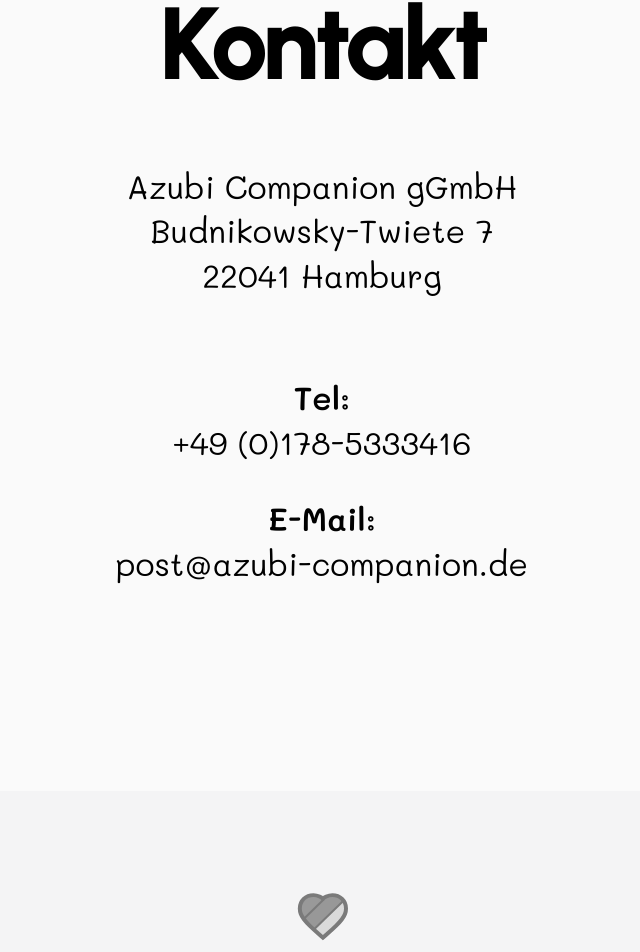
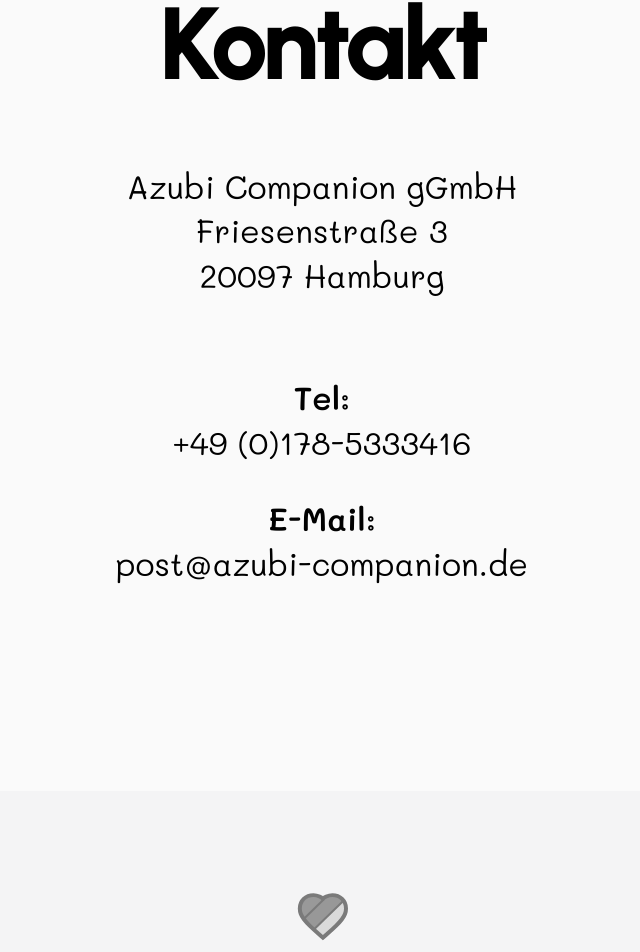
Before and after one commit to tmonzel/ac-app, a SvelteKit app: page / in a window 1280 px wide. Shown: the part 10785-11737 px from the top of the page, without its empty margins (318-958 px from the left). Built offline with nearby package versions, Linux system fonts and the light colour scheme.

Commit message:
Change company address

```diff
--- a/src/lib/sections/ContactSection.svelte
+++ b/src/lib/sections/ContactSection.svelte
@@ -8,8 +8,8 @@
 			<h1 class="mb-12 main-headline hl-font">Kontakt</h1>
 			<h2 class="text-xl mb-12 lead-font mx-5">
 				Azubi Companion gGmbH<br />
-				Budnikowsky-Twiete 7<br />
-				22041 Hamburg
+				Friesenstraße 3<br />
+				20097 Hamburg
 			</h2>
 		</header>
 
--- a/src/routes/datenschutz/+page.svelte
+++ b/src/routes/datenschutz/+page.svelte
@@ -72,7 +72,7 @@
 			</h2>
 			<p class="mb-5">
 				Verantwortlicher für die Datenverarbeitung beim Besuch und der Nutzung dieser Internetseite
-				ist:<br /><br />Azubi Companion gGmbH <br />Budnikowsky-Twiete 7 <br />22041 Hamburg
+				ist:<br /><br />Azubi Companion gGmbH <br />Friesenstraße 3 <br />20097 Hamburg
 			</p>
 
 			<p>
--- a/src/routes/impressum/+page.svelte
+++ b/src/routes/impressum/+page.svelte
@@ -20,8 +20,8 @@
 			<h2 class="font-semibold mb-2">Verantwortlicher für die Datenverarbeitung ist:</h2>
 			<p class="mb-8">
 				Azubi Companion gGmbH<br />
-				Budnikowsky-Twiete 7<br />
-				22041 Hamburg<br />
+				Friesenstraße 3<br />
+				20097 Hamburg<br />
 				post@azubi-companion.de
 			</p>
 
--- a/src/routes/jobs/+page.svelte
+++ b/src/routes/jobs/+page.svelte
@@ -155,8 +155,6 @@
 				Motivationsschreiben und Lebenslauf in einer pdf-Datei an
 				<mark><a href="mailto:j.woehlke@azubi-companion.de.">j.woehlke@azubi-companion.de.</a></mark
 				>
-				Unsere Arbeits- und Besucheradresse lautet:
-				<mark>Hammerbrookstraße 94 in 20097 Hamburg</mark>.
 			</p>
 
 			<p>Wir freuen uns über alle Bewerbungen, unabhängig von Geschlecht, Herkunft oder Alter.</p>
```
